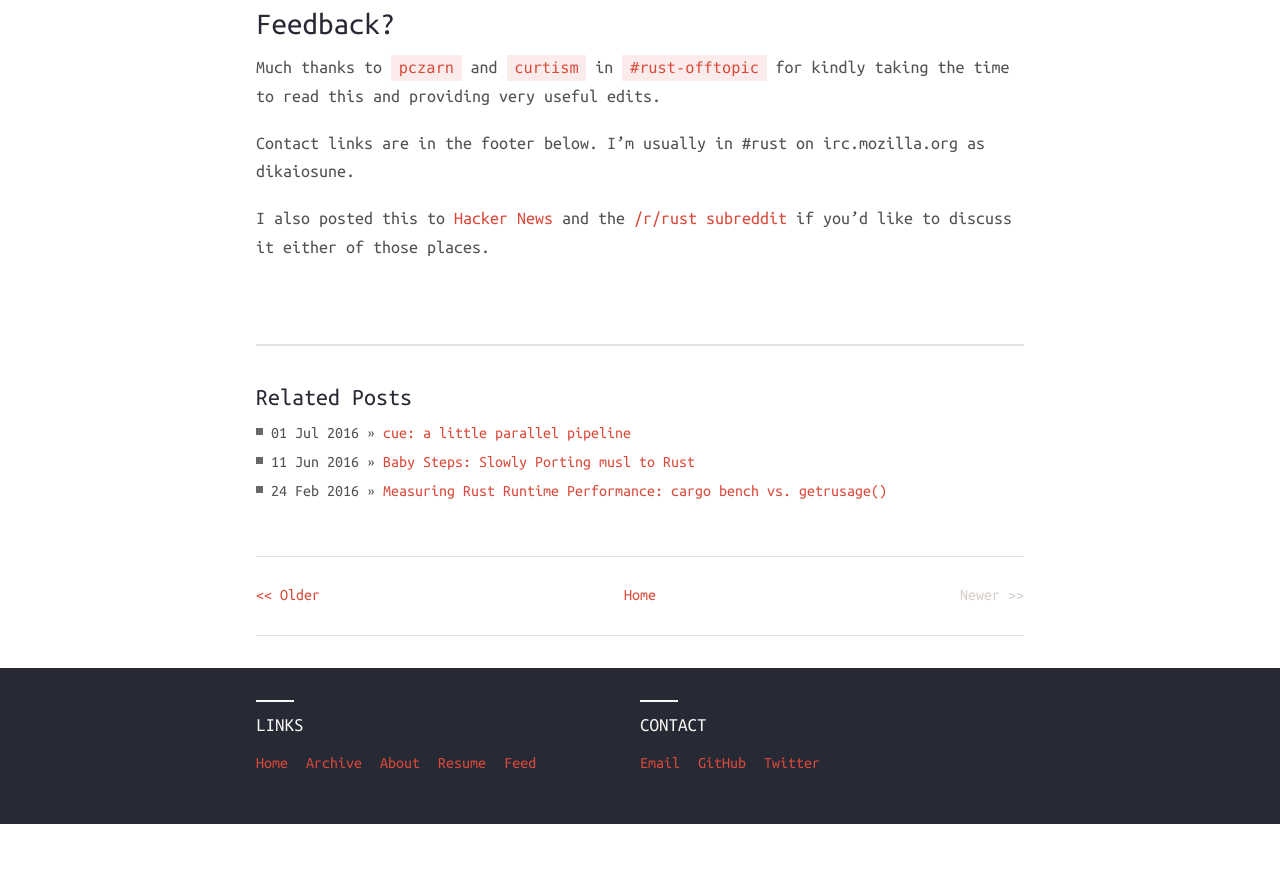
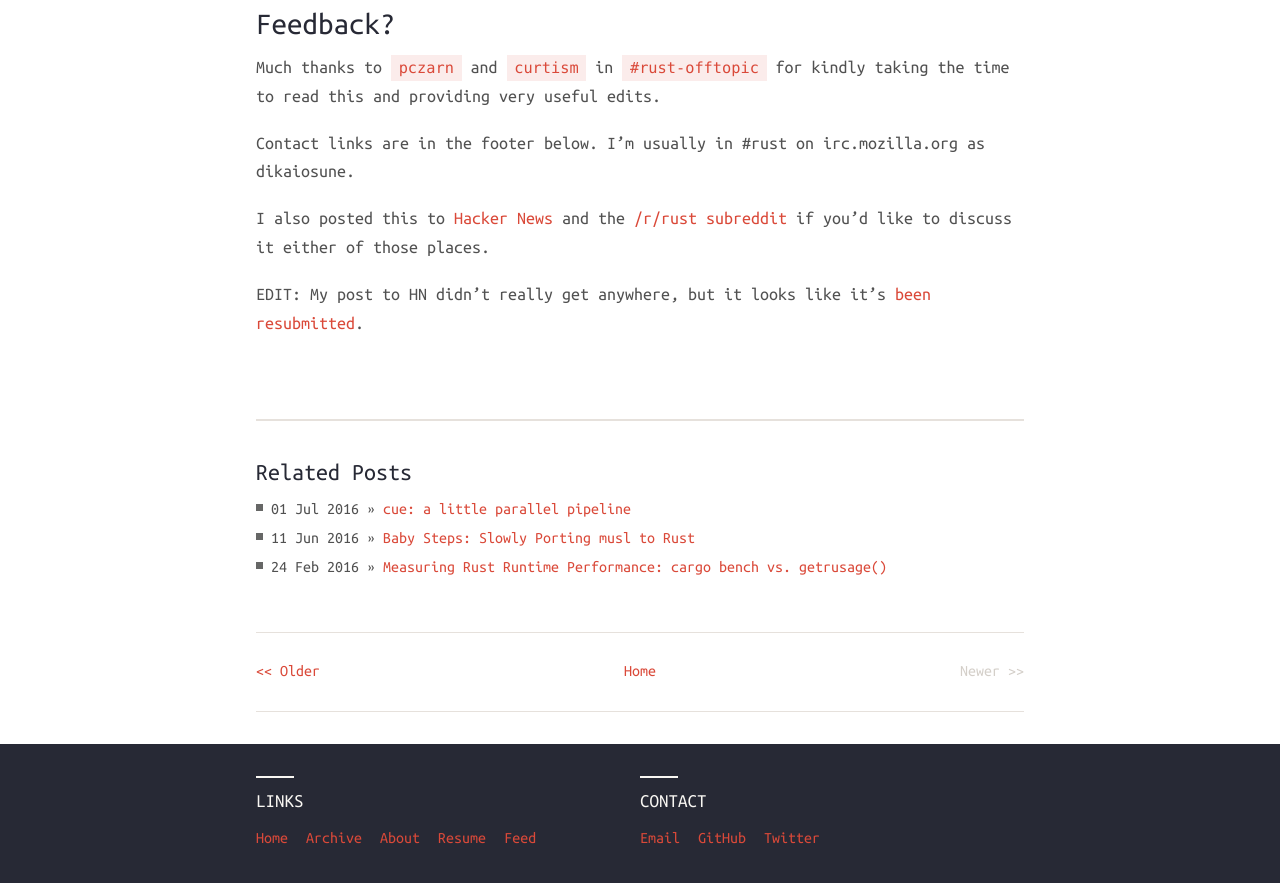
Before and after one commit to fenw1ck/anp.github.io, a Jekyll site: the page built from _posts/2016-07-24-profiling-rust-perf-flamegraph.md, in a window 1280 px wide and 900 px high, scrolled down 18728 px. Shown: the top 883 px of the window. Built offline with Jekyll 4.4.1, drawn with Linux system fonts in a browser that asks for light colours; nearby versions of some CDN libraries; comment, search, counter and statistics services are not loaded; before the commit the page ends 19552 px from its top, so only the background shows below that.

Commit message:
Adding HN resub.

```diff
--- a/_posts/2016-07-24-profiling-rust-perf-flamegraph.md
+++ b/_posts/2016-07-24-profiling-rust-perf-flamegraph.md
@@ -351,3 +351,5 @@ Much thanks to `pczarn` and `curtism` in `#rust-offtopic` for kindly taking the
 Contact links are in the footer below. I’m usually in #rust on irc.mozilla.org as dikaiosune.
 
 I also posted this to [Hacker News](https://news.ycombinator.com/item?id=12153798) and the [/r/rust subreddit](https://www.reddit.com/r/rust/comments/4udxmr/rust_performance_a_story_featuring_perf_and/) if you'd like to discuss it either of those places.
+
+EDIT: My post to HN didn't really get anywhere, but it looks like it's [been resubmitted](https://news.ycombinator.com/item?id=12155000).
```
